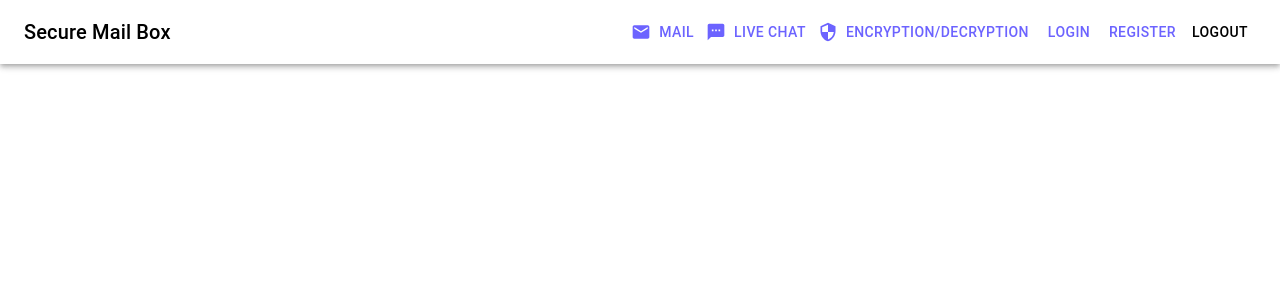
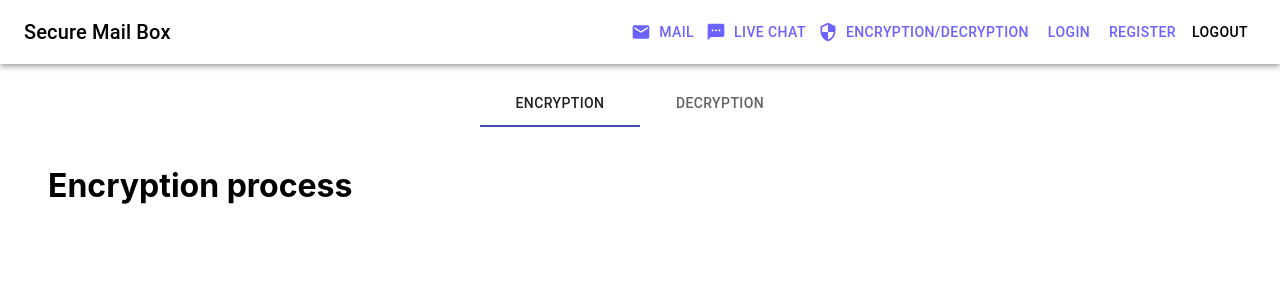
Before and after one commit to devfikdark/SecureMailbox, a React (Create React App) app in the folder client/: page /secure-file in a window 1280 px wide. Shown: the top 300 px of the page. Built offline with nearby package versions, Linux system fonts and the light colour scheme.

Commit message:
added tab for encryption and decryption

```diff
--- a/client/src/App.js
+++ b/client/src/App.js
@@ -6,6 +6,7 @@ import LoginPage from "./pages/LoginPage";
 import RegisterPage from "./pages/RegisterPage";
 import MailPage from "./pages/MailPage";
 import LiveChatPage from "./pages/LiveChatPage";
+import ConversionPage from "./pages/ConversionPage";
 
 function App() {
   return (
@@ -16,6 +17,7 @@ function App() {
         <Route exact path="/login" component={LoginPage} />
         <Route exact path="/register" component={RegisterPage} />
         <Route exact path="/mails" component={MailPage} />
+        <Route exact path="/secure-file" component={ConversionPage} />
         <Route exact path="/live-chat" component={LiveChatPage} />
       </Switch>
       <NotificationContainer />
--- a/client/src/components/ChatListComponent.jsx
+++ b/client/src/components/ChatListComponent.jsx
@@ -1,6 +1,6 @@
 import React from "react";
 import { Avatar, List, ListItem, Badge, ListItemAvatar, ListItemText, Card, CardContent, Typography, Box } from "@material-ui/core";
-import { makeStyles, withStyles } from "@material-ui/core/styles";
+import { withStyles } from "@material-ui/core/styles";
 
 const StyledBadge = withStyles((theme) => ({
   badge: {
--- a/client/src/components/HeaderComponent.jsx
+++ b/client/src/components/HeaderComponent.jsx
@@ -1,10 +1,9 @@
 import React from "react";
-import { AppBar, Toolbar, IconButton, Typography, Button } from "@material-ui/core";
+import { AppBar, Toolbar, Typography, Button } from "@material-ui/core";
 import { makeStyles } from "@material-ui/core/styles";
 import MailIcon from "@material-ui/icons/Mail";
 import TextsmsIcon from "@material-ui/icons/Textsms";
 import SecurityIcon from "@material-ui/icons/Security";
-import MenuIcon from "@material-ui/icons/Menu";
 import { Link, useHistory } from "react-router-dom";
 
 const useStyles = makeStyles((theme) => ({
--- /dev/null
+++ b/client/src/components/TabPanelComponent.jsx
@@ -0,0 +1,17 @@
+import { Box, Container } from "@material-ui/core";
+import React from "react";
+function TabPanelComponent(props) {
+  const { children, value, index, ...other } = props;
+
+  return (
+    <div role="tabpanel" hidden={value !== index} id={`simple-tabpanel-${index}`} aria-labelledby={`simple-tab-${index}`} {...other}>
+      {value === index && (
+        <Container maxWidth="lg">
+          <Box p={3}> {children} </Box>
+        </Container>
+      )}
+    </div>
+  );
+}
+
+export default TabPanelComponent;
--- /dev/null
+++ b/client/src/pages/ConversionPage.jsx
@@ -0,0 +1,57 @@
+import React, { useState } from "react";
+import PropTypes from "prop-types";
+import { makeStyles } from "@material-ui/core/styles";
+import { Paper, Tab, Tabs } from "@material-ui/core";
+import TabPanelComponent from "../components/TabPanelComponent";
+
+function a11yProps(index) {
+  return {
+    id: `simple-tab-${index}`,
+    "aria-controls": `simple-tabpanel-${index}`,
+  };
+}
+
+const useStyles = makeStyles((theme) => ({
+  root: {
+    flexGrow: 1,
+    backgroundColor: theme.palette.background.paper,
+  },
+  margin: {
+    margin: "15px 25px",
+  },
+}));
+
+TabPanelComponent.propTypes = {
+  children: PropTypes.node,
+  index: PropTypes.any.isRequired,
+  value: PropTypes.any.isRequired,
+};
+
+function ConversionPage() {
+  const classes = useStyles();
+  const [value, setValue] = useState(0);
+
+  const handleChange = (event, newValue) => {
+    setValue(newValue);
+  };
+
+  return (
+    <div className={classes.root}>
+      <Paper elevation={0} className={classes.margin}>
+        <Tabs value={value} onChange={handleChange} indicatorColor="primary" centered aria-label="simple tabs example">
+          <Tab label="Encryption" {...a11yProps(0)} />
+          <Tab label="Decryption" {...a11yProps(1)} />
+        </Tabs>
+      </Paper>
+
+      <TabPanelComponent value={value} index={0}>
+        <h1>Encryption process</h1>
+      </TabPanelComponent>
+      <TabPanelComponent value={value} index={1}>
+        <h1>Decryption process</h1>
+      </TabPanelComponent>
+    </div>
+  );
+}
+
+export default ConversionPage;
--- a/client/src/pages/LiveChatPage.jsx
+++ b/client/src/pages/LiveChatPage.jsx
@@ -1,4 +1,4 @@
-import { Box, Container, CssBaseline, Divider, Grid, Typography } from "@material-ui/core";
+import { Container, CssBaseline, Grid } from "@material-ui/core";
 import React from "react";
 import ChatComponent from "../components/ChatComponent";
 import ChatListComponent from "../components/ChatListComponent";
```
